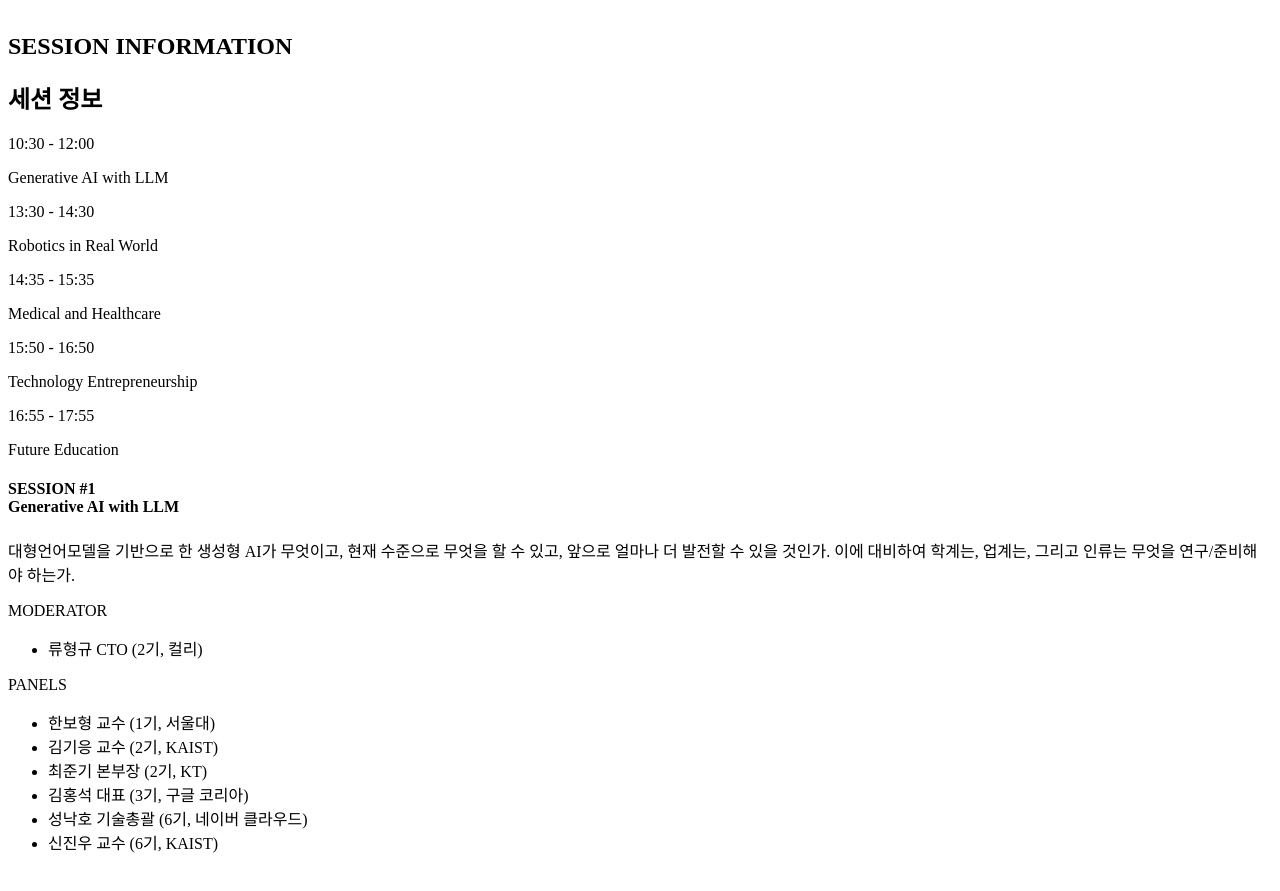
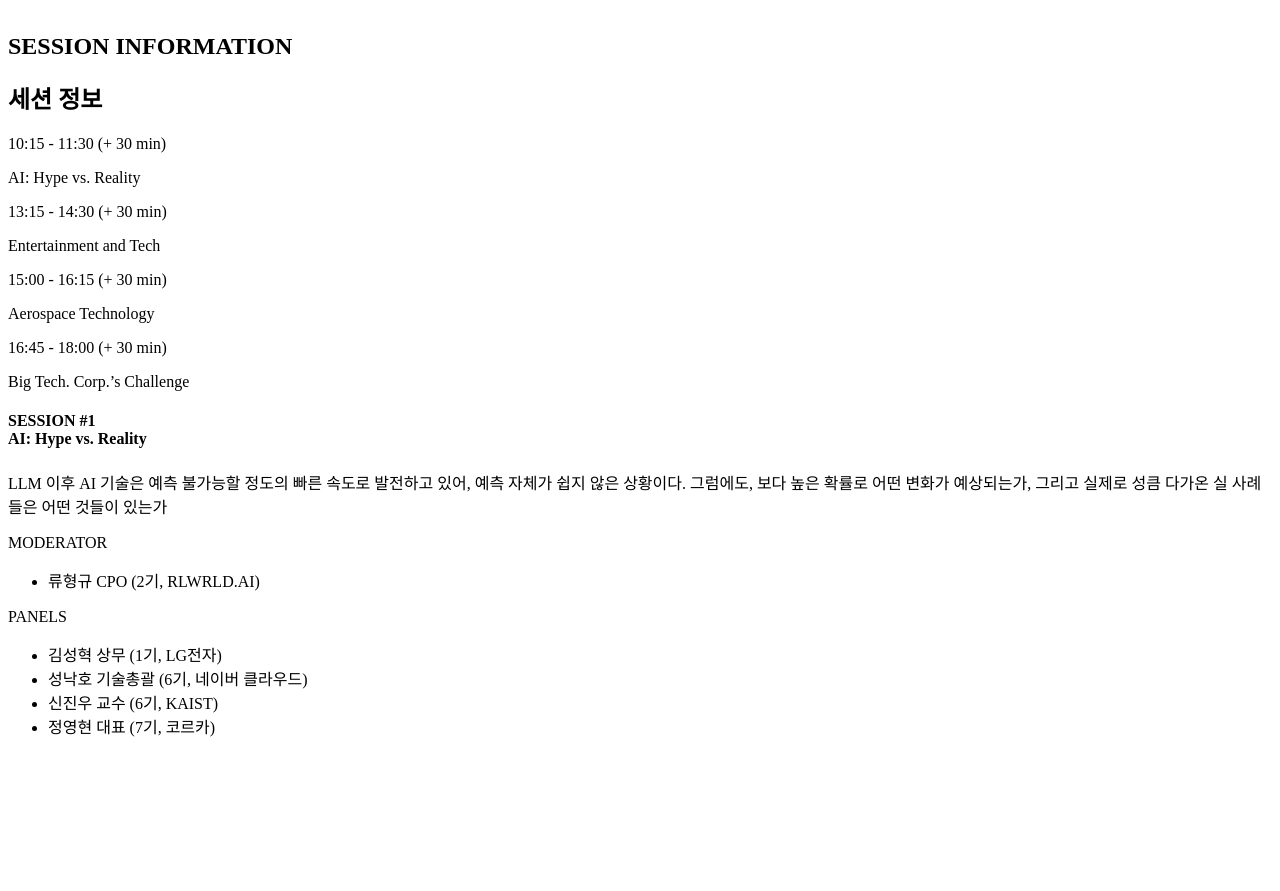
Before and after one commit to SSHS-PAY-IT-FORWARD/sshs-pay-it-forward.github.io, a React (Create React App) app: page / in a window 1280 px wide. Shown: the part 2540-3431 px from the top of the page. Built offline with nearby package versions, Linux system fonts and the light colour scheme; no server answers; the HTML template or start-up script is replaced by a standard one.

Commit message:
WIP: update 2024 homepage

```diff
--- a/src/data/session-info.js
+++ b/src/data/session-info.js
@@ -1,74 +1,58 @@
 export default [
   {
     id: 0,
-    time: "10:30 - 12:00",
-    title: "Generative AI with LLM",
+    time: "10:15 - 11:30 (+ 30 min)",
+    title: "AI: Hype vs. Reality",
     description:
-      "대형언어모델을 기반으로 한 생성형 AI가 무엇이고, 현재 수준으로 무엇을 할 수 있고, 앞으로 얼마나 더 발전할 수 있을 것인가.\n이에 대비하여 학계는, 업계는, 그리고 인류는 무엇을 연구/준비해야 하는가.",
-    moderator: { name: "류형규 CTO (2기, 컬리)", id: 1 },
+      "LLM 이후 AI 기술은 예측 불가능할 정도의 빠른 속도로 발전하고 있어, 예측 자체가 쉽지 않은 상황이다. 그럼에도, 보다 높은 확률로 어떤 변화가 예상되는가, 그리고 실제로 성큼 다가온 실 사례들은 어떤 것들이 있는가",
+    moderator: { name: "류형규 CPO (2기, RLWRLD.AI)", id: 1 },
     panels: [
-      { name: "한보형 교수 (1기, 서울대)", id: 2 },
-      { name: "김기응 교수 (2기, KAIST)", id: 3 },
-      { name: "최준기 본부장 (2기, KT)", id: 4 },
-      { name: "김홍석 대표 (3기, 구글 코리아)", id: 5 },
-      { name: "성낙호 기술총괄 (6기, 네이버 클라우드)", id: 6 },
-      { name: "신진우 교수 (6기, KAIST)", id: 7 },
+      { name: "김성혁 상무 (1기, LG전자)", id: 2 },
+      { name: "성낙호 기술총괄 (6기, 네이버 클라우드)", id: 3 },
+      { name: "신진우 교수 (6기, KAIST)", id: 4 },
+      { name: "정영현 대표 (7기, 코르카)", id: 5 },
     ],
   },
   {
     id: 1,
-    time: "13:30 - 14:30",
-    title: "Robotics in Real World",
+    time: "13:15 - 14:30 (+ 30 min)",
+    title: "Entertainment and Tech",
     description:
-      "최근 로봇은 제조현장, 물류창고, 식당, 카페 등에서 생산성을 향상시키는 주역으로 등장했다.\n로봇이 우리의 일상에 공존하게 하기 위한 주요 HW/SW 기술은 무엇이고 AI 기술과는 어떤 관계가 있는가.",
-    moderator: { name: "박수경 교수 (1기, KAIST)", id: 8 },
+      "기술의 발전은 사용자의 엔터테인먼트 소비 환경을 어떻게 변화시켜왔고, 이에 따른 엔터테인먼트 업계 제작자, 창작자 그리고 소비자에게 어떤 영향을 주었는가. 앞으로 어떤 기회를 준비하고, 기술적 과제를 소화해야 하는가.",
+    moderator: { name: "류형규 CPO (2기, RLWRLD.AI)", id: 6 },
     panels: [
-      { name: "문형필 교수 (1기, 성균관대)", id: 9 },
-      { name: "이동준 교수 (1기, 서울대)", id: 10 },
-      { name: "류형규 CTO (2기, 컬리)", id: 11 },
-      { name: "김준수 대표 (5기, 베어로보틱스코리아)", id: 12 },
+      { name: "김지원 사업부장 (8기, CJ E&M)", id: 7 },
+      { name: "박용희 대표 (10기, 블랙키 스튜디오)", id: 8 },
+      { name: "이승준 대표 (11기, AmazeVR)", id: 9 },
+      { name: "정민종 CTO (13기, JYP Entertainment)", id: 10 },
     ],
   },
   {
     id: 2,
-    time: "14:35 - 15:35",
-    title: "Medical and Healthcare",
+    time: "15:00 - 16:15 (+ 30 min)",
+    title: "Aerospace Technology",
     description:
-      "건강과 삶의 질을 향상시키기 위해 기술이 어떤 역할을 하고 있는가.\n데이터에 기반한 기술은 어떤 방향으로 진화되고, 앞으로 어떤 기회가 있을 것인가.",
-    moderator: { name: "조수빈 진료부장 (10기, KAIST)", id: 13 },
+      "지구의 온난화 및 이상 기후 등 작금의 상황과 과학 기술의 발전 속도를 보건데, 저 우주로 가는 날이 머지 않은 것 같다. 우주 시대가 과연 얼마나 다가왔으며, 어떤 연구 성과가 가시권에 왔는가. 우주 시대를 맞이하는 우리의 삶은 어떻게 변할 것이고, 우리에겐 재미있는 도전 과제가 기다리고 있는가.",
+    moderator: { name: "류석영 교수 (1기, KAIST)", id: 11 },
     panels: [
-      { name: "박상민 교수 (2기, 서울대)", id: 14 },
-      { name: "김필한 교수 (5기, KAIST)", id: 15 },
-      { name: "김휘영 교수 (10기, 연세대)", id: 16 },
-      { name: "고우균 대표 (12기, 메디블록)", id: 17 },
+      { name: "박창수 단장 (2기, 항공우주연구원)", id: 12 },
+      { name: "안재명 교수 (2기, KAIST)", id: 13 },
+      { name: "이복직 교수 (2기, 서울대)", id: 14 },
+      { name: "박훤 단장 (6기, 우주항공청)", id: 15 },
     ],
   },
   {
     id: 3,
-    time: "15:50 - 16:50",
-    title: "Technology Entrepreneurship",
+    time: "16:45 - 18:00 (+ 30 min)",
+    title: "Big Tech. Corp.’s Challenge",
     description:
-      "기술로 세상을 바꿀 수 있을 것 같았다. 그러나 기술보다는 종합 예술이었다.\n가능성과 현실, 그리고 기회와 각오 등 기술 창업자는 무엇을 대비해야 하는가.",
-    moderator: { name: "박성혁 교수 (11기, KAIST)", id: 18 },
+      "세상의 변화를 주도하는 큰 축 중 하나인 대기업들은 세상의 어떤 변화에 주목하고 대비, 도전하고 있는가. 기술 변화를 수용하고, 더 나은 세상을 만들기 위해 우리는 어떤 기회를 포착하고, 경험을 쌓는 것이 좋은가.",
+    moderator: { name: "류석영 교수 (1기, KAIST)", id: 16 },
     panels: [
-      { name: "김준환 대표 (2기, 스트라드비전)", id: 19 },
-      { name: "류중희 대표 (2기, 퓨쳐플레이)", id: 20 },
-      { name: "김범준 고문 (3기, 우아한형제들)", id: 21 },
-      { name: "정호석 대표변호사 (4기, 세움)", id: 22 },
-    ],
-  },
-  {
-    id: 4,
-    time: "16:55 - 17:55",
-    title: "Future Education",
-    description:
-      "기술이 발전하여 정보가 넘쳐나고, 비대면으로는 밀접하게 연결되었지만\n대면 경험과 인간관계가 감소하는 세상에서 살아나가는 아이들을 위해 교육은 어떤 모습으로 변화해야 하는가.",
-    moderator: { name: "류석영 교수 (1기, KAIST)", id: 23 },
-    panels: [
-      { name: "유승원 팀장 (3기, 브라이언임팩트)", id: 24 },
-      { name: "이건호 CTO (4기, 에누마)", id: 25 },
-      { name: "임선희 교수 (4기, 서울대)", id: 26 },
-      { name: "홍화정 교수 (13기, KAIST)", id: 27 },
+      { name: "정기현 부사장 (1기, LG전자)", id: 17 },
+      { name: "김경훈 사장 (4기, 구글코리아)", id: 18 },
+      { name: "안형기 전무 (4기, 현대자동차)", id: 19 },
+      { name: "이정원 부사장 (5기, 삼성전자)", id: 20 },
     ],
   },
 ];
```
Also changed, not shown: 1 other file (tests, documents, lock files or other folders).
